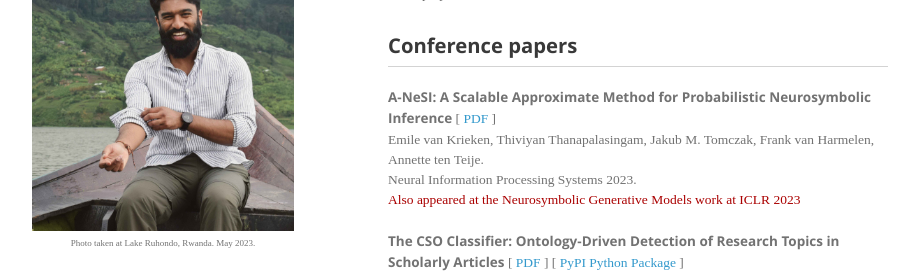
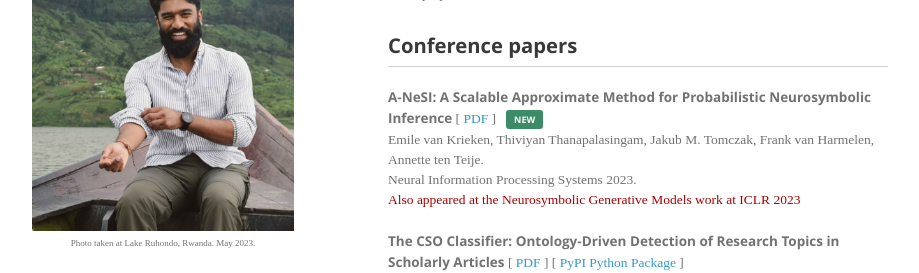
Before and after one commit to thiviyanT/website, a Jekyll site: the page built from index.html, in a window 1280 px wide and 900 px high, scrolled down 552 px. Shown: the part 147-420 px from the top of the window, without its empty margins (182-1101 px from the left). Built offline with Jekyll 4.4.1, drawn with Linux system fonts in a browser that asks for light colours; nearby versions of some CDN libraries; some web fonts are replaced; the list of posts is cut into pages by our own code; a style sheet for code colours, icons or effects is not loaded.

Commit message:
Update index.html

```diff
--- a/index.html
+++ b/index.html
@@ -47,6 +47,9 @@ title: "Thiviyan Thanapalasingam"
                 <b>{{ paper.title }}</b>
                 {%- if paper.pdf_url -%}
                     &nbsp;[ <a href="{{ paper.pdf_url }}"> PDF </a> ]
+                {%- endif -%}
+                {%- if paper.tag -%}
+                    <span class="tag">{{ paper.tag }}</span>
                 {%- endif -%}
                 {%- if paper.additional_links -%}
                     &nbsp;[ {{ paper.additional_links }} ]
```
